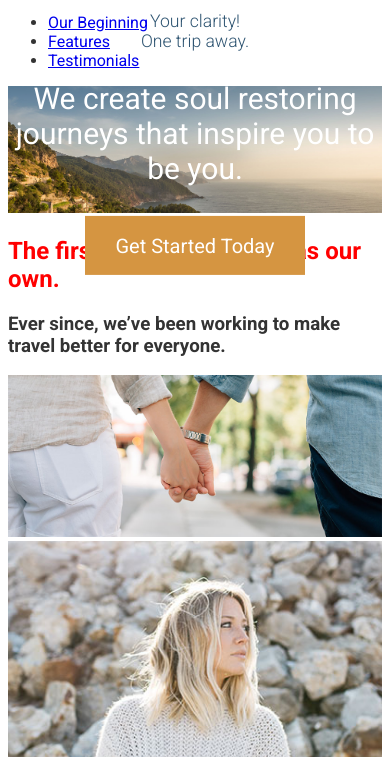
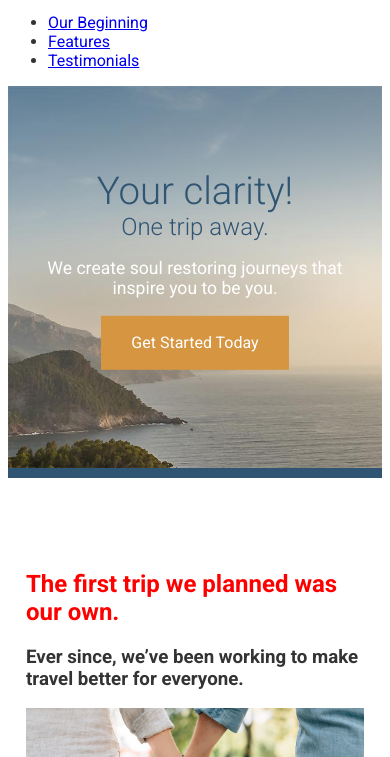
Before and after one commit to Git-A-Dmitry/web-travel, a website: page src/index.html in a window 390 px wide. Shown: the part 87-844 px from the top of the page. Drawn offline with nearby package versions, Linux system fonts and the light colour scheme; files that its build step writes are made by us from their sources.

Commit message:
responsive images

```diff
--- a/src/index.html
+++ b/src/index.html
@@ -22,16 +22,27 @@
     </header>
 
     <div class="large-hero">
-      <img src="assets/images/hero--large.jpg" />
+      <picture>
+        <source srcset="assets/images/hero--large.jpg 1920w, assets/images/hero--large-hi-dpi.jpg 3840w" media="(min-width: 1380px)" />
+        <source srcset="assets/images/hero--medium.jpg 1380w, assets/images/hero--medium-hi-dpi.jpg 2760w" media="(min-width: 990px)" />
+        <source srcset="assets/images/hero--small.jpg 990w, assets/images/hero--small-hi-dpi.jpg 1980w" media="(min-width: 640px)" />
+        <img srcset="assets/images/hero--smaller.jpg 640w, assets/images/hero--smaller-hi-dpi.jpg 1280w" alt="Coastal view" class="large-hero__image" />
+      </picture>
+
+      <!-- <img src="assets/images/hero--large.jpg" /> -->
+
       <div class="large-hero__text-content">
+        <div class="wrapper">
           <h1 class="large-hero__title">Your clarity!</h1>
           <h2 class="large-hero__subtitle">One trip away.</h2>
           <p class="large-hero__description">We create soul restoring journeys that inspire you to be you.</p>
           <p><a href="#" class="btn btn--orange btn--large">Get Started Today</a></p>
         </div>
       </div>
+    </div>
 
-    <div id="our-beginning">
+    <div id="our-beginning" class="page-section">
+      <div class="wrapper">
         <h2>The first trip we planned was our own.</h2>
         <h3>Ever since, we&rsquo;ve been working to make travel better for everyone.</h3>
         <img src="assets/images/first-trip.jpg" alt="Couple walking down a street." />
@@ -41,26 +52,25 @@
         <p>Duis aute irure dolor in <strong>reprehenderit in</strong> voluptate velit esse cillum dolore eu fugiat nulla pariatur. Excepteur sint occaecat cupidatat non proident, sunt in culpa qui officia deserunt mollit anim id est laborum. Lorem ipsum dolor sit amet, consectetur adipisicing elit, sed do eiusmod tempor incididunt ut labore et dolore magna aliqua.</p>
         <p>Duis aute irure dolor in reprehenderit in voluptate velit esse cillum dolore eu fugiat nulla pariatur. Excepteur sint occaecat cupidatat non proident, sunt in culpa qui officia deserunt mollit anim id est laborum velit esse cillum <strong>dolore eu fugiat.</strong></p>
       </div>
+    </div>
 
-    <div id="features">
+    <div id="features" class="page-section page-section--blue">
+      <div class="wrapper">
         <img src="assets/images/icons/star.svg" />
         <h2>Our Features</h2>
-
         <img src="assets/images/icons/rain.svg" />
         <h3>We&rsquo;ll Watch the Weather</h3>
         <p>Download our app and we&rsquo;ll send you a notice if it&rsquo;s about to rain in the next 20 minutes around your current location. A good rain can be refreshing, but sometimes you just want to stay dry.</p>
-
         <img src="assets/images/icons/globe.svg" />
         <h3>Global Guides</h3>
         <p>We&rsquo;ve scoured the entire planet for the best retreats and beautiful vistas. If there&rsquo;s a corner of the world you want to escape to we know the most scenic and inspiring locations.</p>
-
         <img src="assets/images/icons/wifi.svg" />
         <h3>Wi-Fi Waypoints</h3>
         <p>We only send you on trips to places we can personally vouch for as being amazing. Which means we&rsquo;ve mapped out where local wi-fi spots are and marked them in our app&rsquo;s map view.</p>
-
         <img src="assets/images/icons/fire.svg" />
         <h3>Survival Kit</h3>
         <p>Everytime you book an escape with us we send you a survival kit with the finest materials. The kit will allow you to setup a tent, start a fire, scratch your own back and lower your taxes.</p>
+      </div>
     </div>
 
     <div id="testimonials">
--- a/src/scss/_btn.scss
+++ b/src/scss/_btn.scss
@@ -10,7 +10,8 @@
   }
 
   &--large {
-    font-size: 1.25rem;
+    // font-size: 1.25rem;
     padding: 1.1rem 1.9rem;
+    @include atSmall($font: 1.25rem);
   }
 }
--- a/src/scss/_large-hero.scss
+++ b/src/scss/_large-hero.scss
@@ -1,5 +1,10 @@
 .large-hero {
+  border-bottom: 10px solid $mainBlue;
   position: relative;
+
+  &__image {
+    display: block;
+  }
 
   &__text-content {
     position: absolute;
@@ -13,30 +18,28 @@
   &__title {
     font-weight: 300;
     color: $mainBlue;
-    font-size: $mobileSize; // mobile-first
+    font-size: 2.4rem; // mobile-first
     margin: 0;
+    // @include atSmall($font: 2rem);
+    // @include atMedium($font: 3.2rem);
     @include atSmall($font: 4.8rem);
-
-    // If a screen is larger than 530px, then apply 4.8rem
-    // @media (min-width: 530px) {
-    //   font-size: 4.8rem;
-    // }
   }
 
   &__subtitle {
     font-weight: 300;
     color: $mainBlue;
-    font-size: $mobileSize;
+    font-size: $tinySize;
     margin: 0;
     @include atSmall($font: 2.9rem);
   }
 
   &__description {
     color: #fff;
-    font-size: 1.875rem;
+    font-size: 1.1rem;
     max-width: 30rem;
     margin-left: auto;
     margin-right: auto;
+    @include atSmall($font: 1.875rem);
   }
 }
 
--- a/src/scss/_mixins.scss
+++ b/src/scss/_mixins.scss
@@ -3,3 +3,15 @@
     font-size: $font;
   }
 }
+
+@mixin atMedium($font: 1.1rem) {
+  @media (min-width: 800px) {
+    font-size: $font;
+  }
+}
+
+@mixin atLarge($font: 1.1rem) {
+  @media (min-width: 1200px) {
+    font-size: $font;
+  }
+}
--- a/src/scss/_variable.scss
+++ b/src/scss/_variable.scss
@@ -2,4 +2,4 @@ $mainBlue: #2f5572;
 $mainOrange: #d59541;
 $myScarlet: #cd212a;
 
-$mobileSize: 1.1rem;
+$tinySize: 1.5rem;
--- a/src/scss/style.scss
+++ b/src/scss/style.scss
@@ -13,6 +13,19 @@ img {
   height: auto;
 }
 
-h1 {
-  color: blue;
+.wrapper {
+  padding-left: 18px;
+  padding-right: 18px;
+  max-width: 1200px;
+  margin-left: auto;
+  margin-right: auto;
 }
+
+.page-section {
+  padding: 4.5rem 0;
+
+  &--blue {
+    background-color: $mainBlue;
+    color: #fff;
+  }
+}
```
Also changed, not shown: 1 other file. Lines whose indentation alone changed are shown as unchanged.
